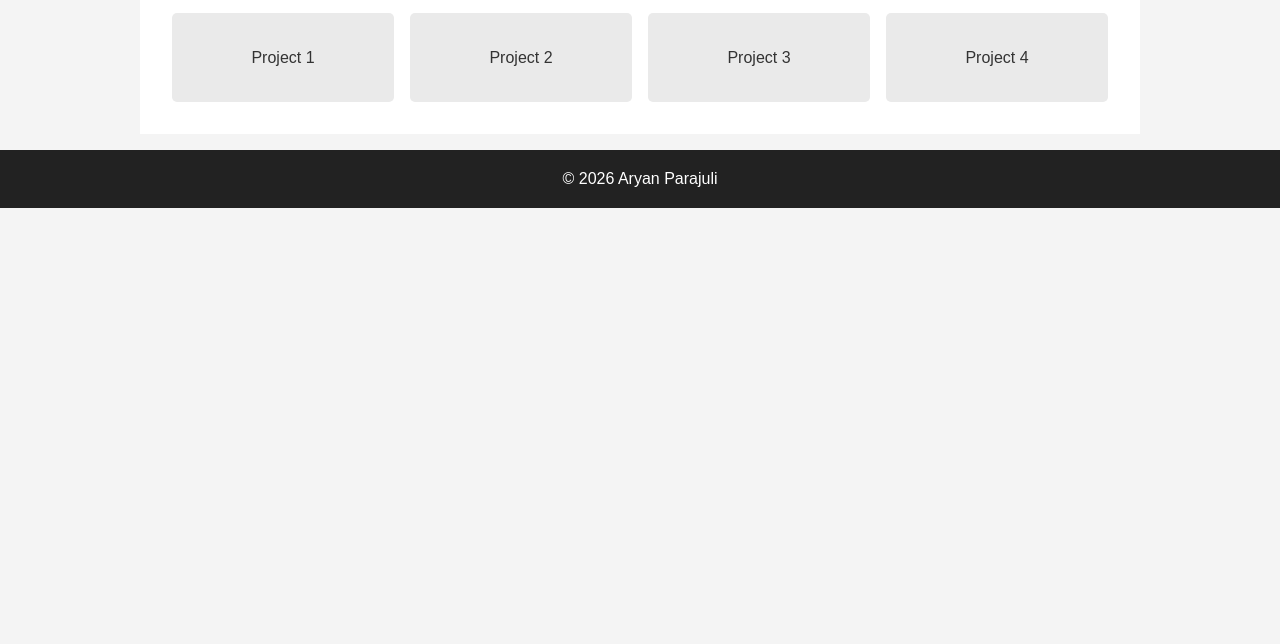
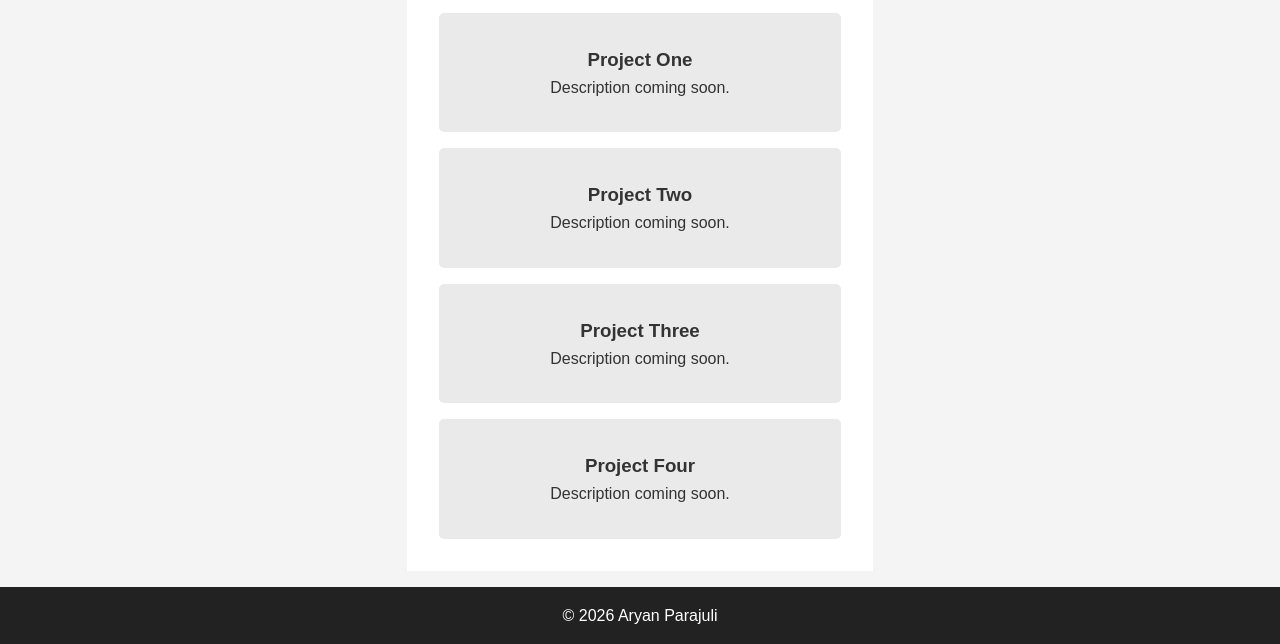
Before and after one commit to Aryan836-sys/web-assignment, a plain HTML site: page project.html in a window 1280 px wide. Shown: the part 232-876 px from the top of the page. Before the commit the page ends 800 px from the top, so only its background shows below. Drawn offline with Linux system fonts and the light colour scheme.

Commit message:
made slight changes to the previous existing code

```diff
--- a/project.html
+++ b/project.html
@@ -10,7 +10,7 @@
 
 <header>
   <h1>My Portfolio</h1>
-  <nav>
+  <nav aria-label="Main navigation">
     <ul>
       <li><a href="index.html">Home</a></li>
       <li><a href="project.html">Projects</a></li>
@@ -25,13 +25,28 @@
   <section>
     <h2>Projects</h2>
     <p>These are placeholder projects that will be updated later.</p>
+  </section>
 
-    <div class="project-grid">
-      <article class="project-card">Project 1</article>
-      <article class="project-card">Project 2</article>
-      <article class="project-card">Project 3</article>
-      <article class="project-card">Project 4</article>
-    </div>
+  <section class="project-grid">
+    <article class="project-card">
+      <h3>Project One</h3>
+      <p>Description coming soon.</p>
+    </article>
+
+    <article class="project-card">
+      <h3>Project Two</h3>
+      <p>Description coming soon.</p>
+    </article>
+
+    <article class="project-card">
+      <h3>Project Three</h3>
+      <p>Description coming soon.</p>
+    </article>
+
+    <article class="project-card">
+      <h3>Project Four</h3>
+      <p>Description coming soon.</p>
+    </article>
   </section>
 </main>
 
--- a/style.css
+++ b/style.css
@@ -7,8 +7,8 @@
 body {
   font-family: Arial, sans-serif;
   line-height: 1.6;
-  background-color: #f4f4f4;
-  color: #333;
+  background-color: #766d6d;
+  color: #807070;
 }
 
 header {
@@ -77,3 +77,13 @@ input, textarea, button {
   padding: 0.5rem;
   font-size: 1rem;
 }
+
+body {
+  font-family: Arial, sans-serif;
+  background-color: #f4f4f4;
+  color: #333;
+  min-height: 100vh;
+
+  display: grid;
+  grid-template-rows: auto 1fr auto;
+}
```
Also changed, not shown: contact.html (+5 -2 lines), index.html (+6 -2 lines), sitereport.html (+3 -3 lines), videoDemo.html (+2 -4 lines).
